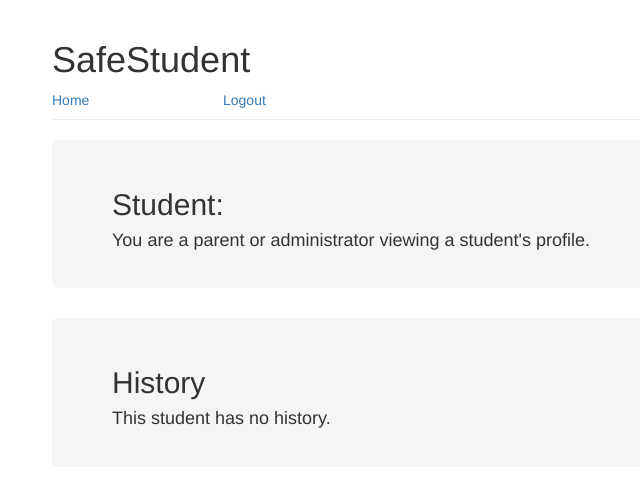
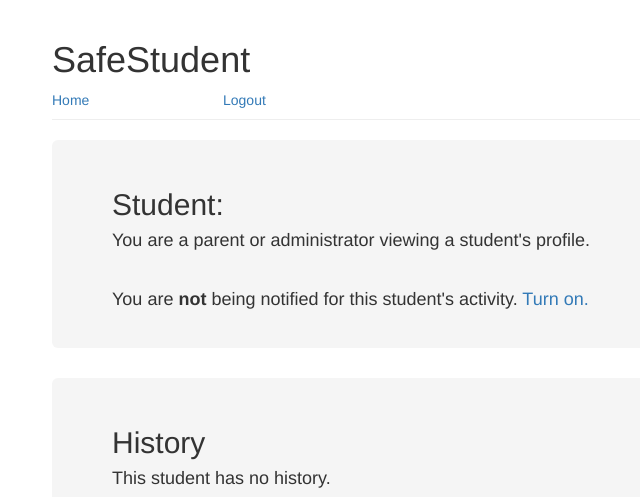
Before and after one commit to nikhilgupta345/safestudent, a Django app: template templates/student.html in a window 1280 px wide. Shown: the top 497 px of the page, without its empty margins (18-658 px from the left). Run offline with Django 3.2, Linux system fonts and the light colour scheme; the template is opened without the code that fills it, so the values that code supplies are empty; some libraries are stand-ins or nearby versions.

Commit message:
email notifications

```diff
--- a/api/models.py
+++ b/api/models.py
@@ -11,6 +11,8 @@
 class Student(models.Model):
 	first_name = models.CharField(max_length=20)
 	last_name = models.CharField(max_length=20)
+
+	notifications = models.BooleanField(default=False)
 
 	parent = models.ForeignKey(User, on_delete=models.CASCADE)
 
--- a/api/views.py
+++ b/api/views.py
@@ -1,6 +1,9 @@
 from django.shortcuts import render
 from django.http import JsonResponse, HttpResponse, HttpResponseRedirect
 from api.models import Student, Event
+import os
+import sendgrid
+from sendgrid.helpers.mail import *
 
 # Create your views here.
 def event_create(request):
@@ -20,6 +23,21 @@
 				scanner_name=scanner_name
 			)
 			event.save()
+
+			# Send email if notifications turned on
+			if student.notifications:
+				parent_email = student.parent.email
+				subject_text = student.first_name + " checked into " + event.scanner_name + " just now"
+				content_text = "This is just a friendly notification - please use your account to see more detailed information. Thanks for using SafeStudent!"
+
+				sg = sendgrid.SendGridAPIClient(apikey=os.environ.get('SENDGRID_API_KEY'))
+
+				from_email = Email("noreply@safestudent.com")
+				to_email = Email(parent_email)
+				subject = subject_text
+				content = Content("text/plain", content_text)
+				mail = Mail(from_email, subject, to_email, content)
+				response = sg.client.mail.send.post(request_body=mail.get())
 
 			return JsonResponse({
 				"status": "success",
--- a/safestudent/urls.py
+++ b/safestudent/urls.py
@@ -32,6 +32,9 @@
     url(r'^student/register/$', views.student_register),
     url(r'^student/(?P<student_id>[0-9]+)$', views.student_profile),
 
+    url(r'^student/notifications/(?P<student_id>[0-9]+)/on/$', views.student_notifications_on),
+    url(r'^student/notifications/(?P<student_id>[0-9]+)/off/$', views.student_notifications_off),
+
     url(r'^feed$', views.feed),
 
     url(r'^$', views.index)
--- a/templates/student.html
+++ b/templates/student.html
@@ -8,6 +8,12 @@
 		<div class="col-md-8">
 			<h2>Student: <b>{{ student.first_name }} {{ student.last_name }}</b></h2>
 			<h4>You are a parent or administrator viewing a student's profile.</h4>
+			<br>
+			{% if student.notifications %}
+				<h4>You are being notified for this student's activity. <a href="/student/notifications/{{ student.id }}/off">Turn off.</a></h4>
+			{% else %}
+				<h4>You are <b>not</b> being notified for this student's activity. <a href="/student/notifications/{{ student.id }}/on">Turn on.</a></h4>
+			{% endif %}
 		</div>
 		<div class="col-md-4">
 			{% if student.qr_code %}
```
Also changed, not shown: safestudent/views.py (+14 -4 lines).
